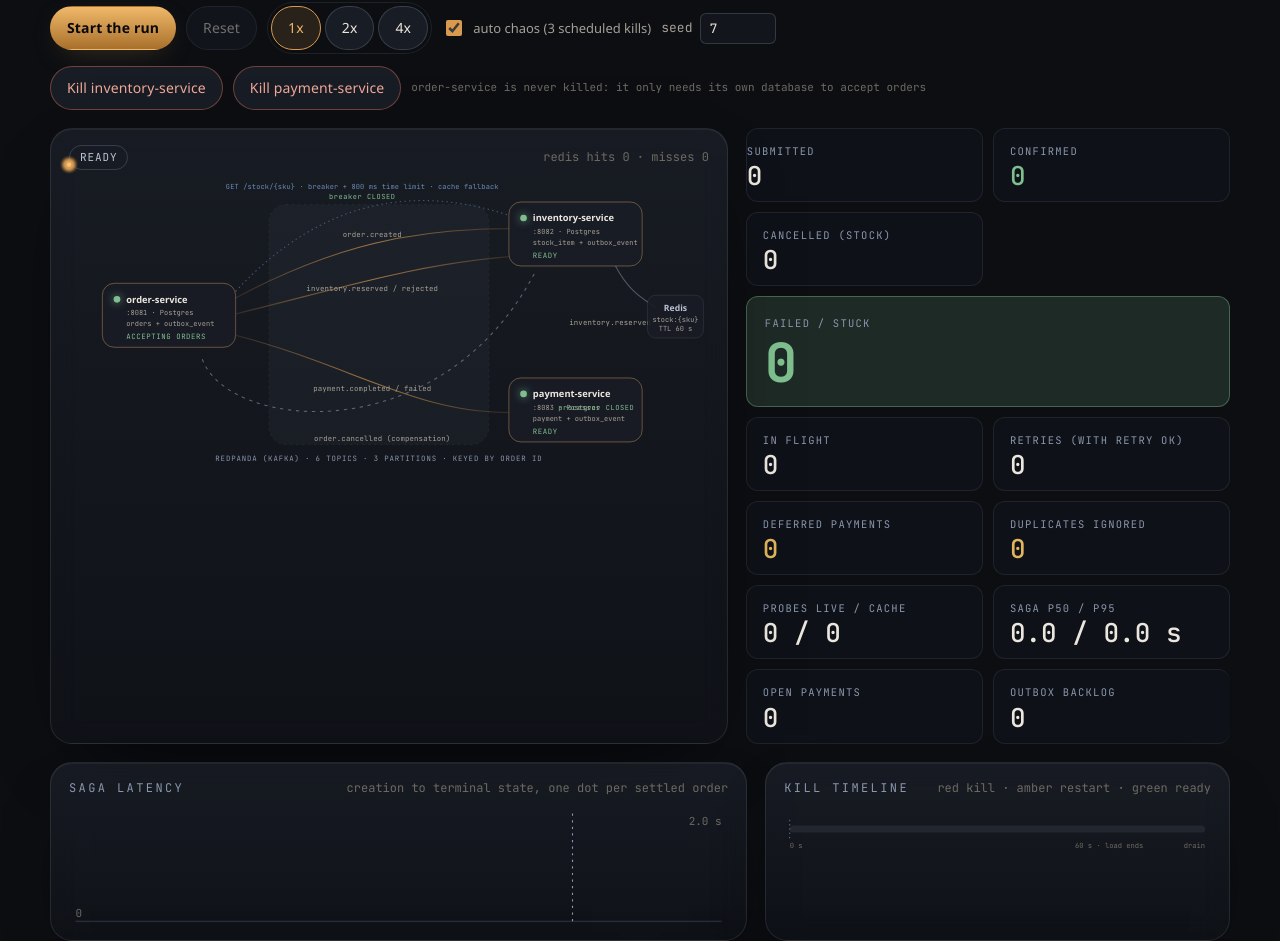
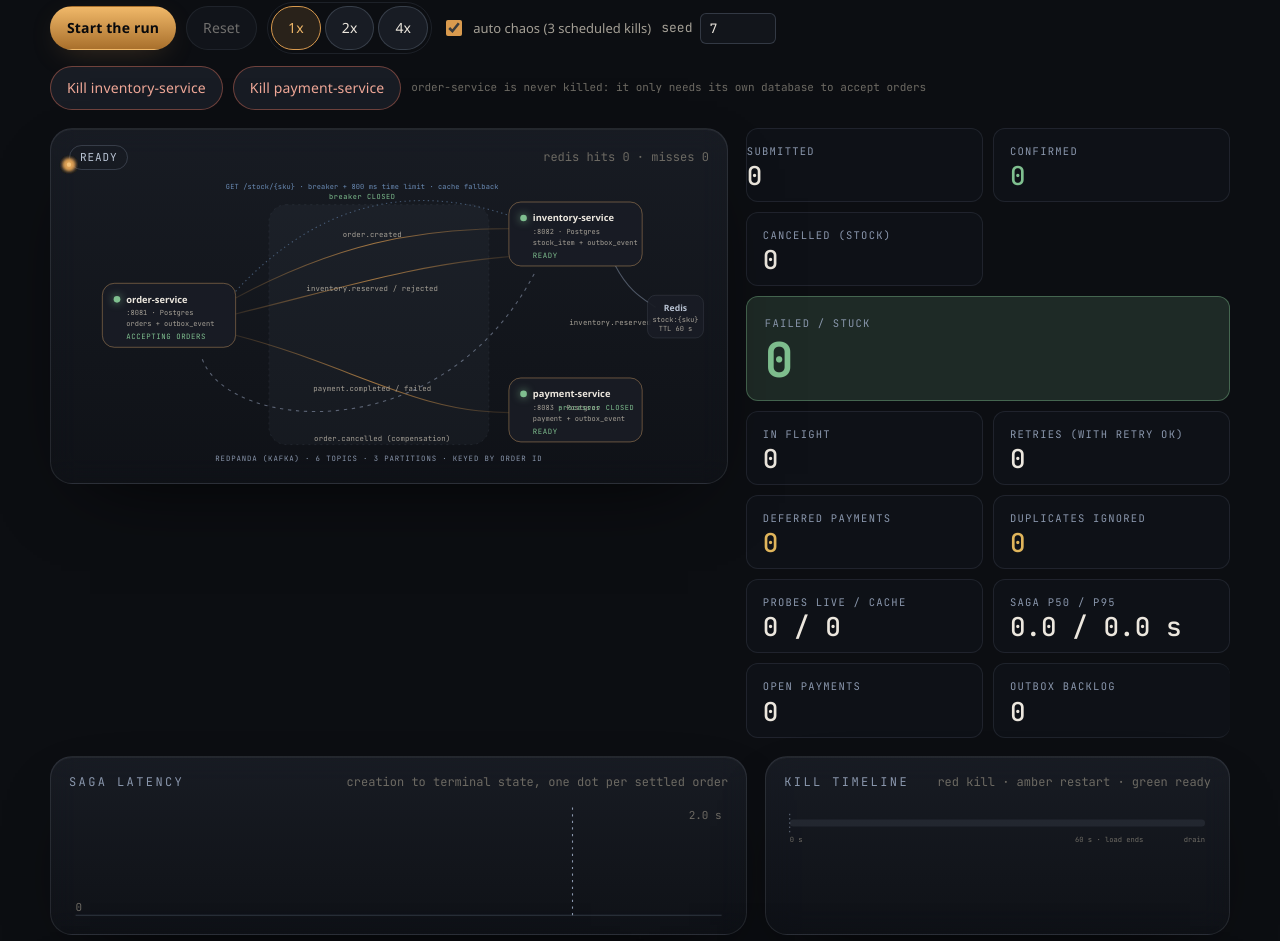
Before and after one commit to SAY-5/ledgermesh, a React (Vite) app in the folder web/: page / in a window 1280 px wide. Shown: the part 3940-4881 px from the top of the page. Built offline with nearby package versions, Linux system fonts and the light colour scheme; a web font is replaced by a local one.

Commit message:
style(web): align chaos grid to the top

```diff
--- a/web/src/styles/chaos.css
+++ b/web/src/styles/chaos.css
@@ -62,7 +62,7 @@
   display: grid;
   grid-template-columns: minmax(0, 7fr) minmax(0, 5fr);
   gap: 18px;
-  align-items: stretch;
+  align-items: start;
 }
 
 .chaos-map {
@@ -103,7 +103,7 @@
 }
 
 .chaos-stat.is-big dd {
-  font-size: 54px;
+  font-size: 48px;
   font-weight: 700;
 }
 
```
